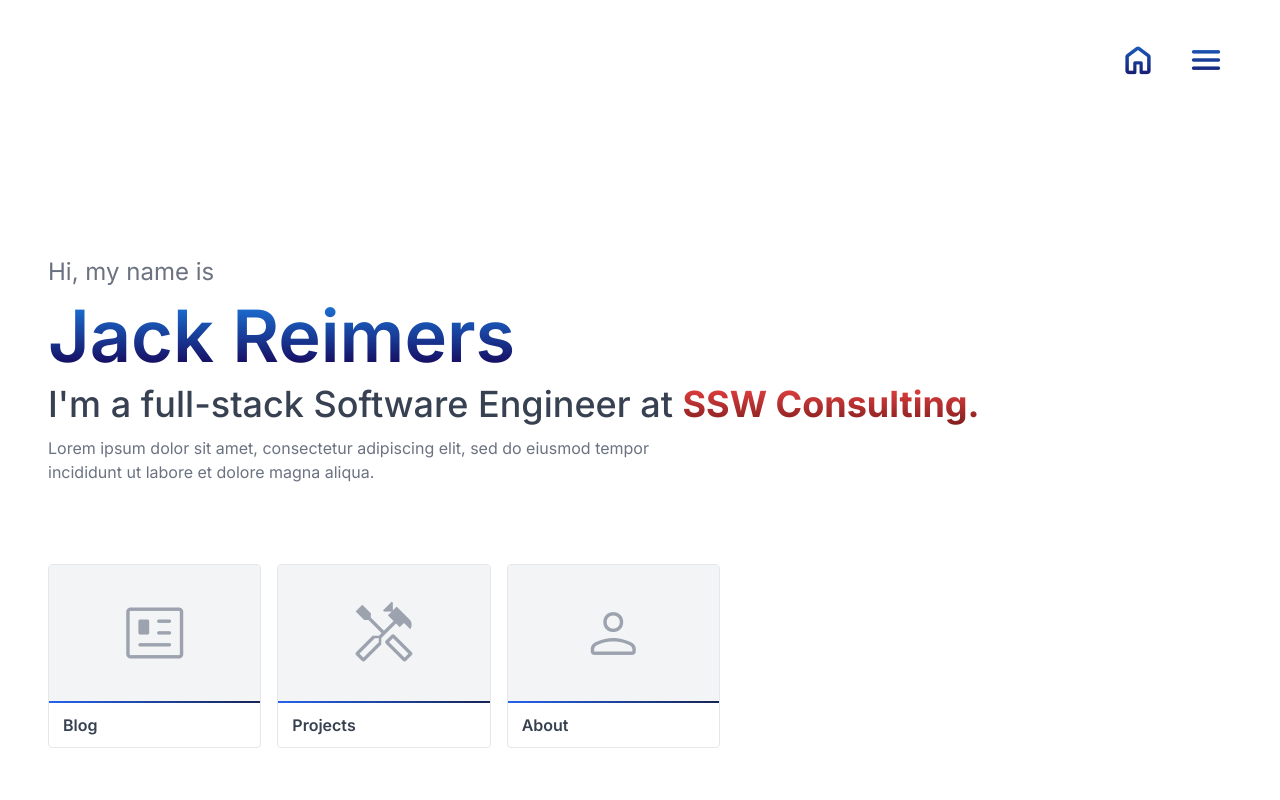
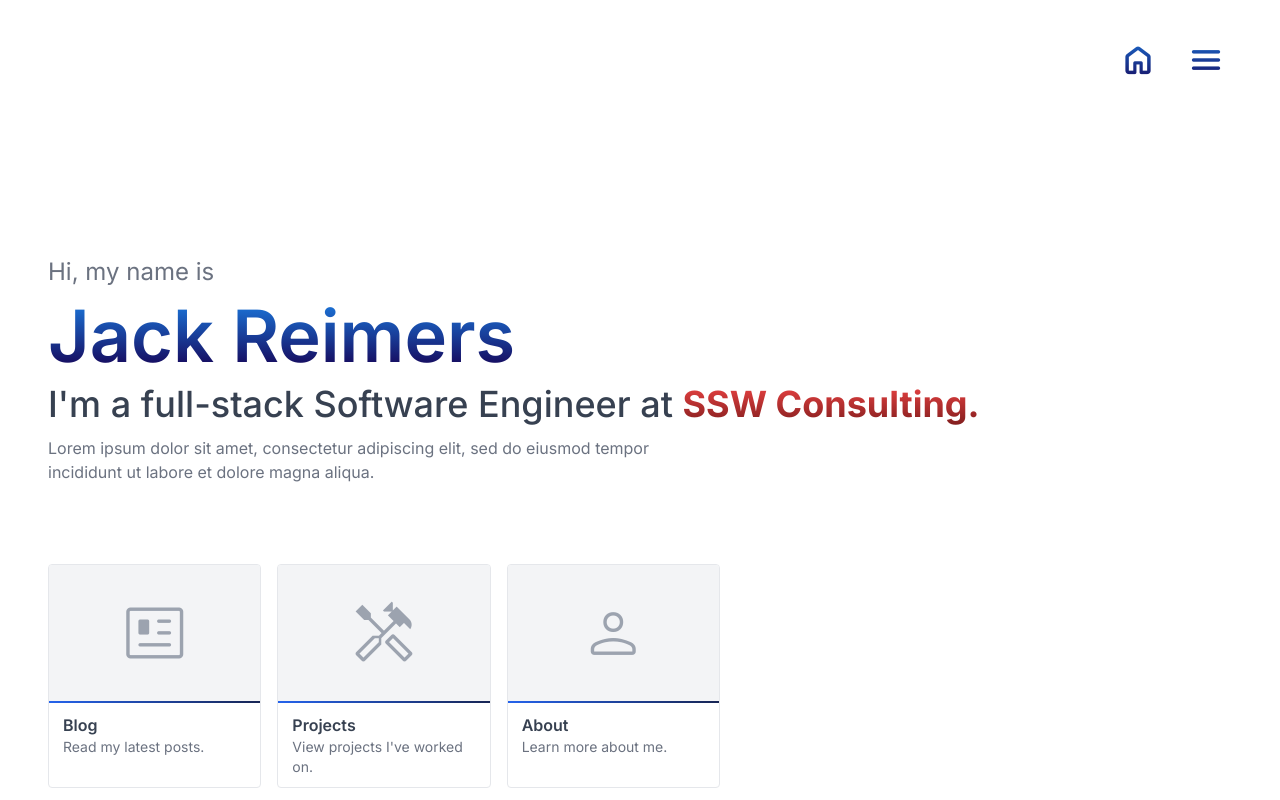
Before and after one commit to jackreimers/Blog, a SvelteKit app: page / in a window 1280 px wide. Shown: the top 800 px of the page. Built offline with nearby package versions, Linux system fonts and the light colour scheme.

Commit message:
Minor tweaks

```diff
--- a/src/lib/components/layout/header.svelte
+++ b/src/lib/components/layout/header.svelte
@@ -31,7 +31,7 @@
 >
 	<div class="mx-auto flex">
 		<div class="flex-1"></div>
-		<div class="flex items-center gap-0.5 lg:gap-4">
+		<div class="flex items-center gap-0.5 sm:gap-1 md:gap-2 lg:gap-4">
 			<Button href="/" classes="hover:bg-gray-100">
 				<Icon icon="home" weight={600} classes="text-gb p-2 text-3xl sm:text-4xl" />
 			</Button>
--- a/src/routes/+page.svelte
+++ b/src/routes/+page.svelte
@@ -18,7 +18,7 @@
 		<Button
 			href="https://ssw.com.au"
 			target="_blank"
-			classes="bg-gradient-to-b from-red-500 to-red-900 bg-clip-text font-bold text-transparent"
+			classes="whitespace-nowrap bg-gradient-to-b from-red-500 to-red-900 bg-clip-text font-bold text-transparent"
 		>
 			SSW Consulting.
 		</Button>
@@ -41,6 +41,7 @@
 		<span class="h-[2px] w-full bg-gradient-to-r from-blue-600 to-blue-950" />
 		<span class="flex flex-col px-3.5 py-2.5">
 			<span class="font-semibold">Blog</span>
+			<span class="text-sm text-gray-500">Read my latest posts.</span>
 		</span>
 	</Button>
 	<Button
@@ -53,6 +54,7 @@
 		<span class="h-[2px] w-full bg-gradient-to-r from-blue-600 to-blue-950" />
 		<span class="flex flex-col px-3.5 py-2.5">
 			<span class="font-semibold">Projects</span>
+			<span class="text-sm text-gray-500">View projects I've worked on.</span>
 		</span>
 	</Button>
 	<Button
@@ -65,6 +67,7 @@
 		<span class="h-[2px] w-full bg-gradient-to-r from-blue-600 to-blue-950" />
 		<span class="flex flex-col px-3.5 py-2.5">
 			<span class="font-semibold">About</span>
+			<span class="text-sm text-gray-500">Learn more about me.</span>
 		</span>
 	</Button>
 </div>
```
